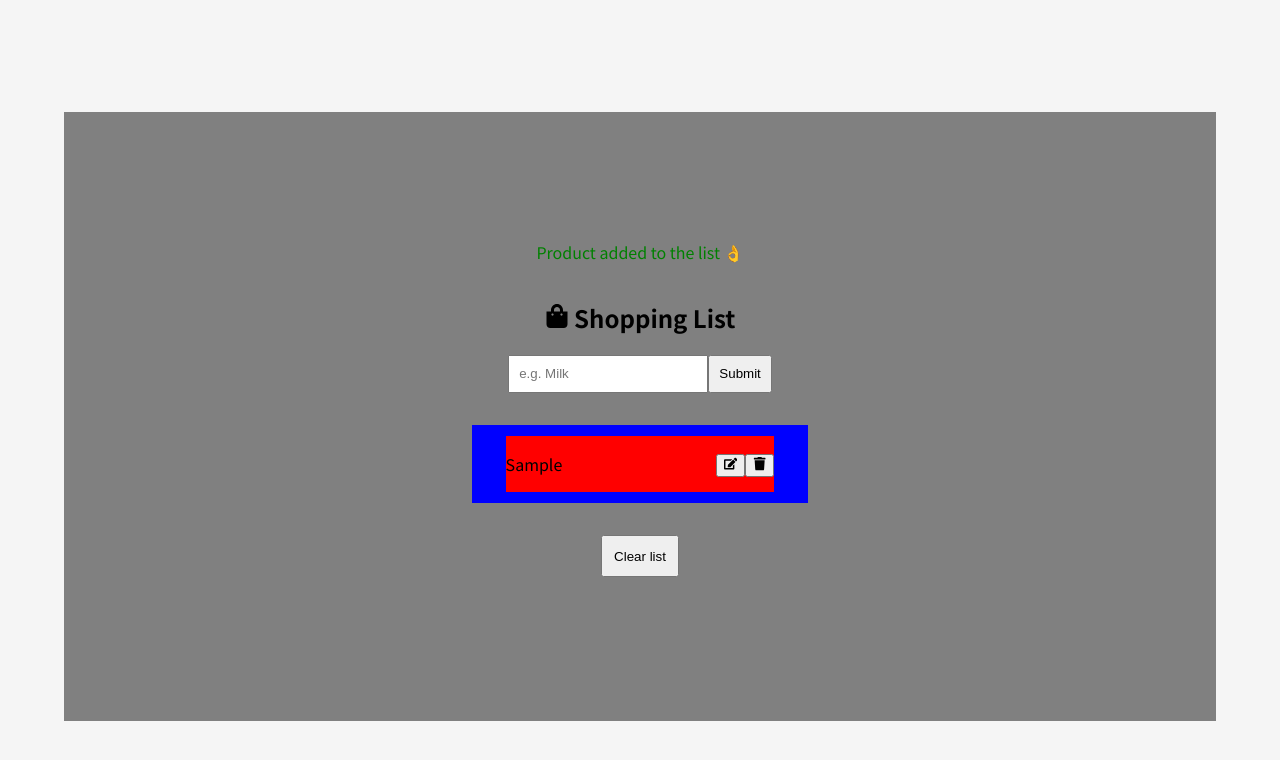
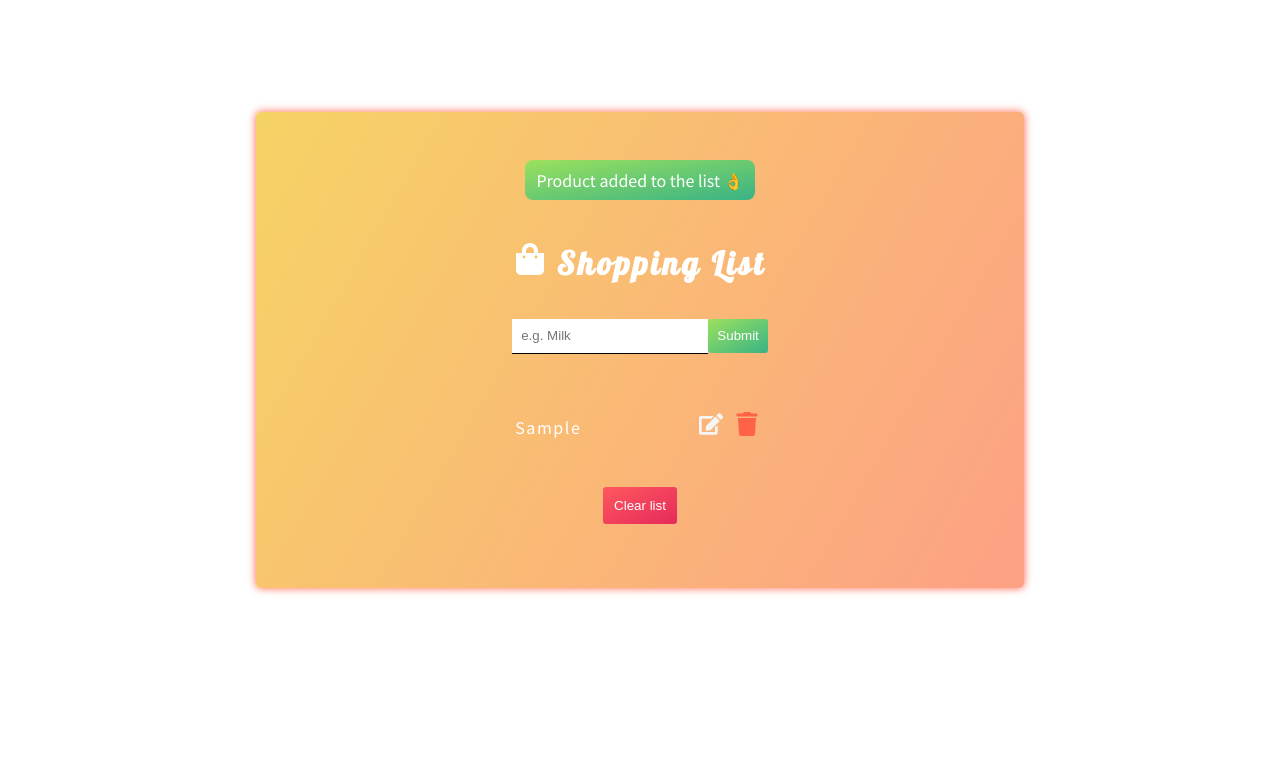
Before and after one commit to miloszKubiak/shopping-list-app, a React (Create React App) app: page / in a window 1280 px wide. Both pictures are taken after typing "Sample" into the empty fields and a click on the button "Submit". Shown: the top 760 px of the page. Built offline with nearby package versions, Linux system fonts and the light colour scheme.

Commit message:
style buttons and others

```diff
--- a/src/App.jsx
+++ b/src/App.jsx
@@ -4,6 +4,7 @@ import Alert from "./components/Alert";
 import ProductsList from "./components/ProductsList";
 import { FaShoppingBag } from 'react-icons/fa';
 import { getLocalStorage } from "./utils";
+import { mobile } from "./responsive";
 
 
 const App = () => {
@@ -75,7 +76,7 @@ const App = () => {
     <Container>
       <Form onSubmit={handleSubmit}>
         {alert.show && <Alert {...alert} removeAlert={showAlert} />}
-        <Title><FaShoppingBag /> Shopping List</Title>
+        <Title><FaShoppingBag style ={{ fontSize: '1 rem' }} /> Shopping List</Title>
         <FormControl>
           <Input
             type='text'
@@ -111,9 +112,11 @@ const Container = styled.div`
   align-items: center;
   margin: 0 auto;
   margin-top: 7rem;
-  padding: 7rem 0;
-  width: 90vw;
-  background-color: gray;
+  padding: 2rem 0;
+  width: 60vw;
+  background-image: linear-gradient(120deg, #f6d365 0%, #fda085 100%);
+  border-radius: .3rem;
+  box-shadow: 0 0 .5rem tomato;
 `;
 
 const Form = styled.form`
@@ -131,23 +134,55 @@ const ProductsContainer = styled.div`
   margin-top: 2rem;
 `;
 
-const FormControl = styled.div``;
+const FormControl = styled.div`
+  padding: .6rem;
+  ${mobile({
+    display: 'flex',
+    flexDirection: 'column',
+    alignItems: 'center',
+    padding: '.3rem',
+  })}
+`;
 
 const Input = styled.input`
   padding: .6rem;
+  outline: none;
+  border: none;
+  border-bottom: 1px solid black;
+  ${mobile({
+    width: '80%',
+  })}
 `;
 
 const SubmitButton = styled.button`
   padding: .6rem;
+  border: none;
+  color: white;
+  background-image: linear-gradient(to top left, #39b385, #9be15d);
+  border-radius: .2rem;
   cursor: pointer;
+  ${mobile({
+    width: '50%',
+  })}
 `;
 
 const Title = styled.h2`
-
+  font-size: 2rem;
+  color: black;
+  font-family: 'Lobster', cursive;
+  letter-spacing: .2rem;
+  color: white;
+  ${mobile({
+    fontSize: '1rem',
+  })}
 `;
 
 const ButtonClear = styled.button`
   padding: .7rem;
   margin: 2rem auto;
+  background-image: linear-gradient(to top left, #e52a5a, #ff585f);
+  border: none;
+  border-radius: .2rem;
+  color: white;
   cursor: pointer;
 `;
--- a/src/components/Alert.jsx
+++ b/src/components/Alert.jsx
@@ -1,5 +1,6 @@
 import React, { useEffect } from 'react';
 import styled from 'styled-components';
+import { mobile } from '../responsive';
 
 const Alert = ({ type, msg, removeAlert }) => {
 
@@ -26,13 +27,25 @@ const Alert = ({ type, msg, removeAlert }) => {
 export default Alert;
 
 const Container = styled.div`
-
+  ${mobile({
+    display: 'flex',
+    justifyContent: 'center',
+  })}
 `;
 
 const SuccessAlert = styled.p`
-  color: green;
+  padding: .5rem .7rem;
+  color: white;
+  border-radius: .5rem;
+  background-image: linear-gradient(to top left, #39b385, #9be15d);
+  ${mobile({
+    width: '80%'
+  })}
 `;
 
 const DangerAlert = styled.p`
-  color: red;
+  padding: .5rem .7rem;
+  color: white;
+  border-radius: .5rem;
+  background-image: linear-gradient(to top left, #e52a5a, #ff585f);
 `;
--- a/src/components/Product.jsx
+++ b/src/components/Product.jsx
@@ -1,7 +1,7 @@
 import React from 'react';
 import { FaEdit, FaTrash } from 'react-icons/fa';
 import styled from 'styled-components';
-
+import { mobile } from '../responsive';
 
 const Product = ({ id, title, onRemove, onEdit }) => {
   return (
@@ -28,26 +28,53 @@ const Product = ({ id, title, onRemove, onEdit }) => {
 export default Product;
 
 const Container = styled.div`
+  position: sticky;
   display: flex;
   justify-content: space-between;
   align-items: center;
-  background-color: red;
-  margin: .7rem 0;
+  margin-top: .2rem;
   width: 80%;
+  ${mobile({
+    display: 'flex',
+    flexDirection: 'column',
+  })}
 `;
 
 const Title = styled.p`
-
+  margin-left: .6rem;
+  letter-spacing: .1rem;
+  color: white;
+  ${mobile({
+    textAlign: 'center',
+    margin: '.3rem auto'
+  })}
 `;
 
 const Buttons = styled.div`
-
+  display: flex;
+  align-items: center;
+  justify-content: center;
+  margin-right: .6rem;
+  ${mobile({
+    display: 'flex',
+    alignItems: 'center',
+    justifyContent: 'space-around',
+    margin: '.2rem auto',
+  })}
 `;
 
 const ButtonEdit = styled.button`
-
+  border: none;
+  background: none;
+  font-size: 1.5rem;
+  color: whitesmoke;
+  cursor: pointer;
 `;
 
 const ButtonDelete = styled.button`
-
+  border: none;
+  background: none;
+  font-size: 1.5rem;
+  color: tomato;
+  cursor: pointer;
 `;
--- a/src/components/ProductsList.jsx
+++ b/src/components/ProductsList.jsx
@@ -1,6 +1,7 @@
 import React from 'react';
 import Product from './Product';
 import styled from 'styled-components';
+import { mobile } from '../responsive';
 
 const ProductsList = ({ products, removeProduct, editProduct }) => {
   return (
@@ -24,11 +25,17 @@ const ProductsList = ({ products, removeProduct, editProduct }) => {
 export default ProductsList;
 
 const Container = styled.div`
-  background-color: blue;
   display: flex;
   flex-direction: column;
   justify-content: center;
   align-items: center;
   width: 30rem;
   max-width: 70%;
+  max-height: 25rem;
+  overflow-y:scroll;
+
+  ${mobile({
+    width: '15rem',
+    maxHeight: '13rem'
+  })}
 `;
--- a/src/index.css
+++ b/src/index.css
@@ -1,4 +1,5 @@
 @import url('https://fonts.googleapis.com/css2?family=Noto+Sans+JP:wght@400;700&display=swap');
+@import url('https://fonts.googleapis.com/css2?family=Lobster&display=swap');
 
 * {
   box-sizing: border-box;
@@ -7,8 +8,3 @@
 html {
   font-family: 'Noto Sans JP', sans-serif;
 }
-
-body {
-  margin: 0;
-  background-color: whitesmoke;
-}
--- /dev/null
+++ b/src/responsive.js
@@ -0,0 +1,9 @@
+import { css } from 'styled-components';
+
+export const mobile = props => {
+  return css`
+    @media only screen and (max-width: 380px) {
+      ${props}
+    }
+  `;
+};
```
